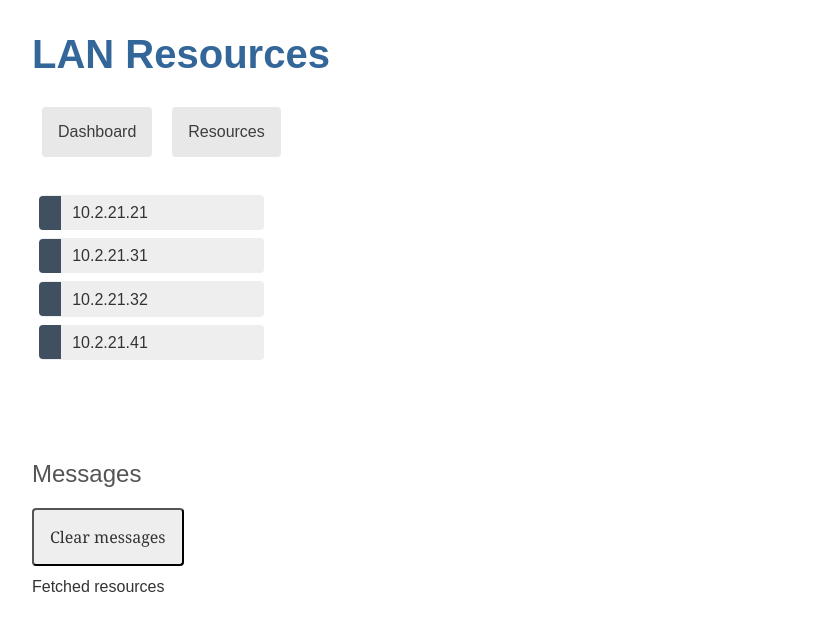
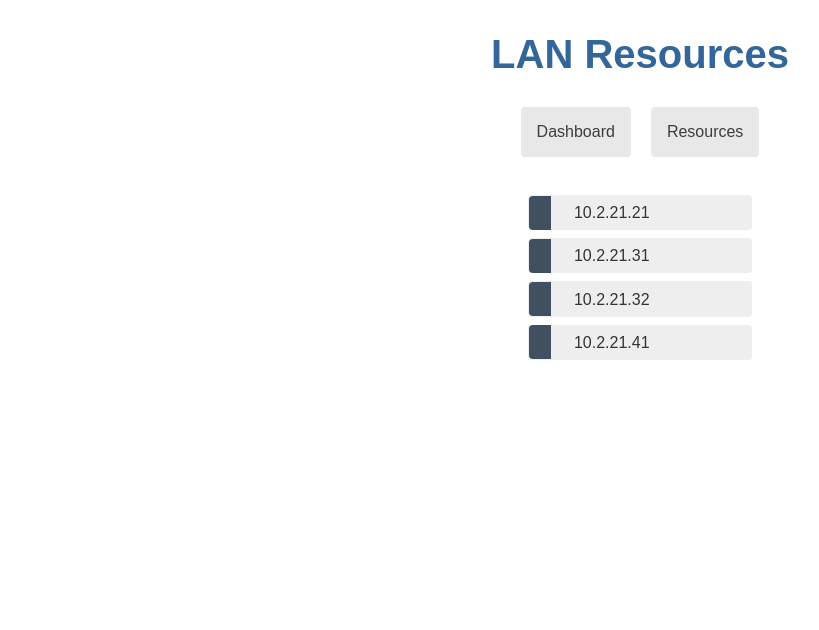
Before and after one commit to jtroo/resource-aggregator, an Angular app in the folder public/: page /resources in a window 1280 px wide. Shown: the top 630 px of the page, without its empty margins (0-819 px from the left). Built offline with nearby package versions, Linux system fonts and the light colour scheme.

Commit message:
Improve styling, remove messages

```diff
--- a/public/src/app/app.component.html
+++ b/public/src/app/app.component.html
@@ -1,7 +1,9 @@
+<html style="max-width: 1000px; min-width:1000px; margin:auto; align-items:center; text-align: center">
   <h1>{{title}}</h1>
   <nav>
     <a routerLink="/dashboard">Dashboard</a>
     <a routerLink="/resources">Resources</a>
   </nav>
   <router-outlet></router-outlet>
-<app-messages></app-messages>
+</html>
+<!-- <app-messages></app-messages> -->
--- a/public/src/app/dashboard/dashboard.component.css
+++ b/public/src/app/dashboard/dashboard.component.css
@@ -1,7 +1,3 @@
-h2 {
-  text-align: left;
-}
-
 a {
   background-color: #3f525c;
   border-radius: 2px;
@@ -10,7 +6,6 @@ a {
   text-decoration: none;
   display: inline-block;
   color: #fff;
-  text-align: center;
   width: 100%;
   min-width: 70px;
   margin: .5rem .5rem .5rem;
--- a/public/src/app/resources/resources.component.css
+++ b/public/src/app/resources/resources.component.css
@@ -1,6 +1,6 @@
 /* ResourcesComponent's private CSS styles */
 .resources {
-  margin: 0 0 2em 0;
+  margin: auto;
   list-style-type: none;
   padding: 0;
   width: 15em;
@@ -43,10 +43,11 @@
   left: -1px;
   top: -4px;
   height: 1.8em;
-  margin-right: .8em;
+  margin-right: 1.7em;
   border-radius: 4px 0 0 4px;
 }
 .resources .name {
+  text-align: left;
   white-space: nowrap;
   overflow: hidden;
   text-overflow: ellipsis;
--- a/public/src/app/resources/resources.component.html
+++ b/public/src/app/resources/resources.component.html
@@ -4,7 +4,3 @@
     <span class="name">{{resource.name}}</span>
   </li>
 </ul>
-
-<div *ngIf="selectedResource">
-  <app-resource-detail [resource]="selectedResource"></app-resource-detail>
-</div>
```
Lines whose indentation alone changed are shown as unchanged.
